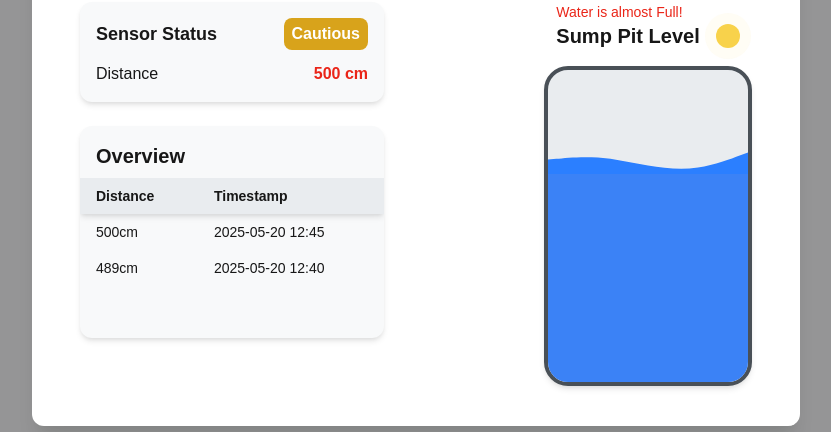
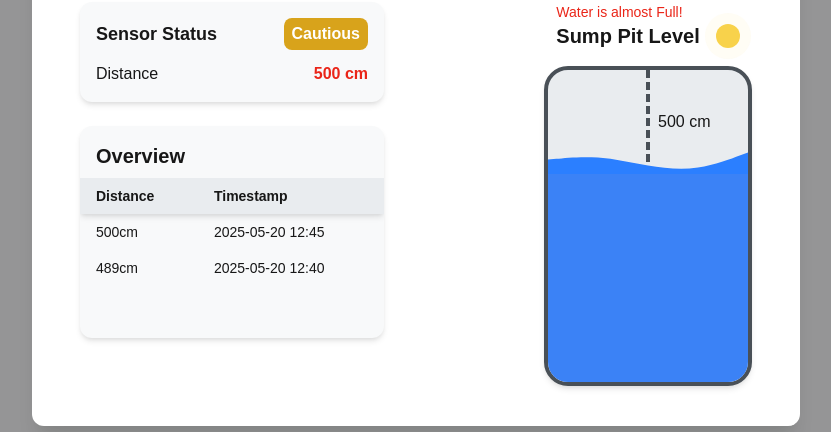
Before and after one commit to AmaCrisn/IOT-Dashboard, a Next.js app: page /sump-pit in a window 1280 px wide. Shown: the part 260-692 px from the top of the page, without its empty margins (224-1055 px from the left). Built offline with nearby package versions, Linux system fonts and the light colour scheme.

Commit message:
Added distance in visualization

```diff
--- a/app/sump-pit/page.js
+++ b/app/sump-pit/page.js
@@ -102,6 +102,13 @@ export default function SumpPit({ onClose }) {
                       <div className="relative w-40 h-80 sm:w-52">
                         {/* Sump Pit */}
                         <div className="relative w-full h-full border-4 border-gray-600 rounded-3xl overflow-hidden bg-gray-100 shadow-md">
+                          <div className="flex justify-center h-full relative">
+                            <div className="relative border-l-4 h-1/3 border-dashed border-gray-600">
+                              <span className="absolute left-full top-1/2 -translate-y-1/2 ml-2 whitespace-nowrap">
+                                500 cm
+                              </span>
+                            </div>
+                          </div>
                           <div className="absolute bottom-0 w-full h-2/3 bg-blue-500 transition-all duration-500 rounded-b-2xl">
                             <div className="absolute -top-6 w-full h-fit">
                               <svg
```
